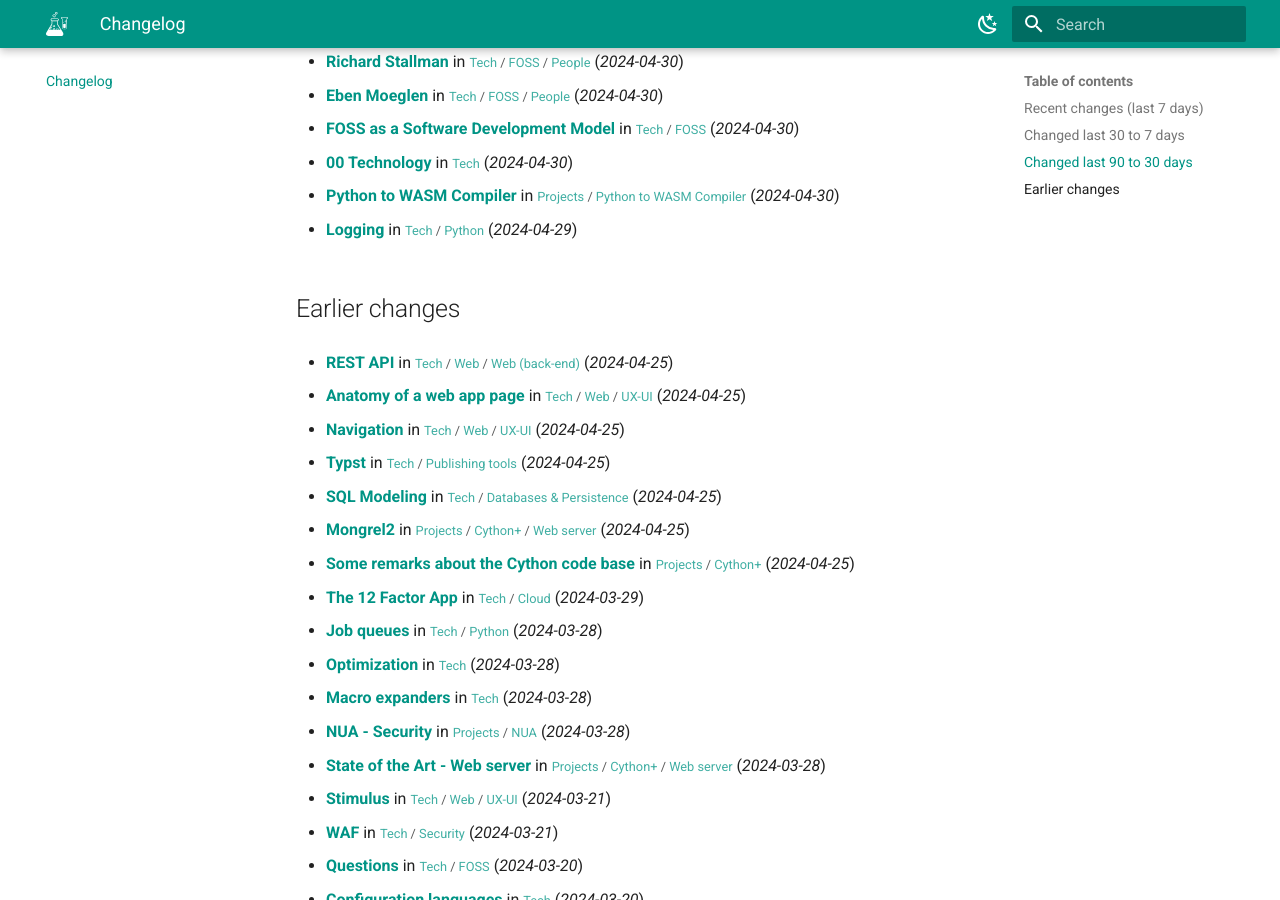
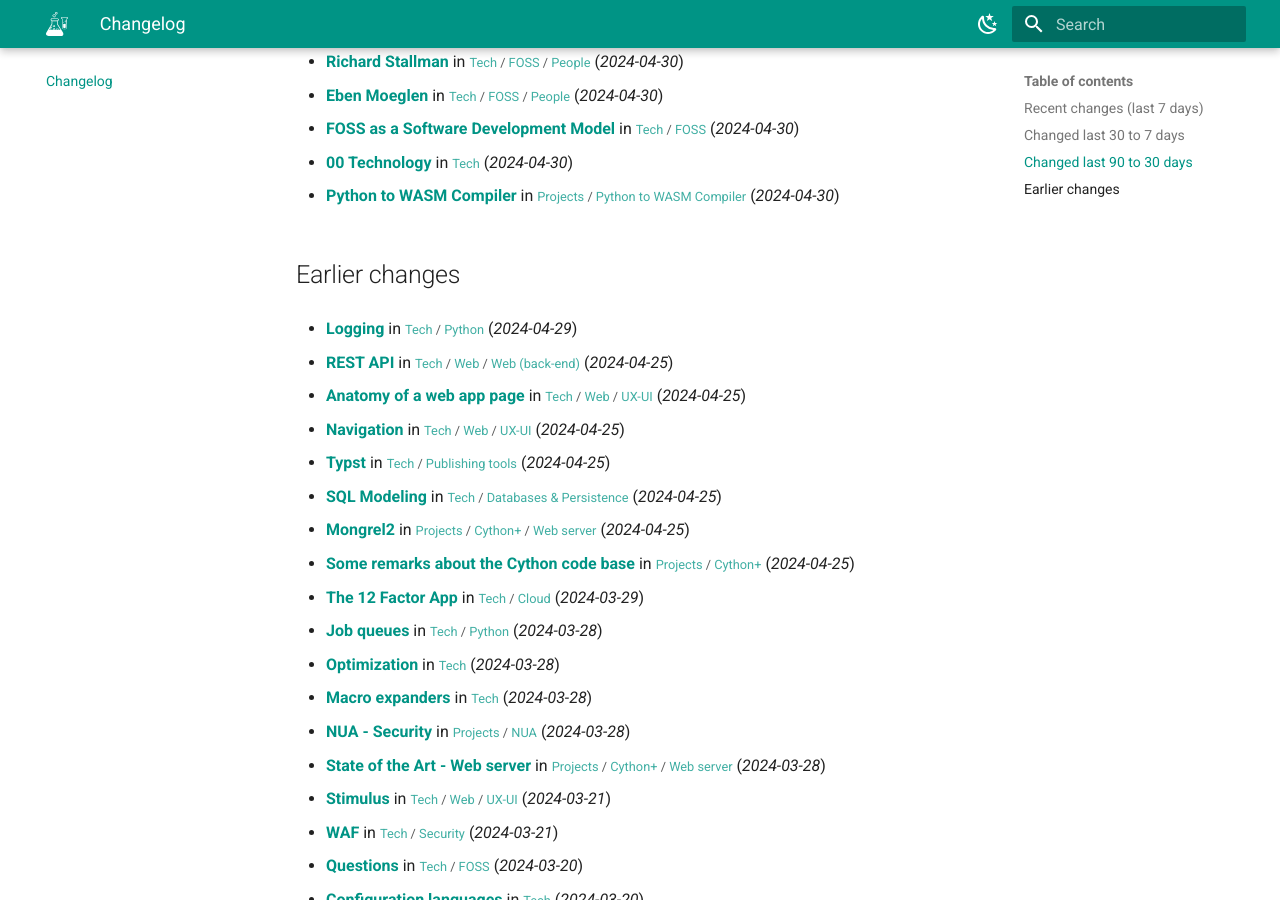
Before and after one commit to abilian/lab.abilian.com, an MkDocs documentation site: the page built from docs/changelog.md, in a window 1280 px wide and 900 px high, scrolled down 1813 px. Built offline with MkDocs 1.6.1 and Material for MkDocs 9.7.7, drawn with Linux system fonts in a browser that asks for light colours; comment, search, counter and statistics services are not loaded.

Commit message:
Update content

```diff
--- a/docs/changelog.md
+++ b/docs/changelog.md
@@ -102,11 +102,11 @@
 
 - **[Python to WASM Compiler](/Projects/Python to WASM Compiler/Python to WASM Compiler/)** in <small>[Projects](/Projects/00 Projects/) / [Python to WASM Compiler](/Projects/Python to WASM Compiler/Python to WASM Compiler/)</small> (*2024-04-30*)
 
-- **[Logging](/Tech/Python/Logging/)** in <small>[Tech](/Tech/00 Technology/) / [Python](/Tech/Python/(Pretty) tables in Python/)</small> (*2024-04-29*)
-
 
 
 ## Earlier changes
+
+- **[Logging](/Tech/Python/Logging/)** in <small>[Tech](/Tech/00 Technology/) / [Python](/Tech/Python/(Pretty) tables in Python/)</small> (*2024-04-29*)
 
 - **[REST API](/Tech/Web/Web (back-end)/REST API/)** in <small>[Tech](/Tech/00 Technology/) / [Web](/Tech/Web/Content Repositories/) / [Web (back-end)](/Tech/Web/Web (back-end)/Benchmarks HTTP/)</small> (*2024-04-25*)
 
```
